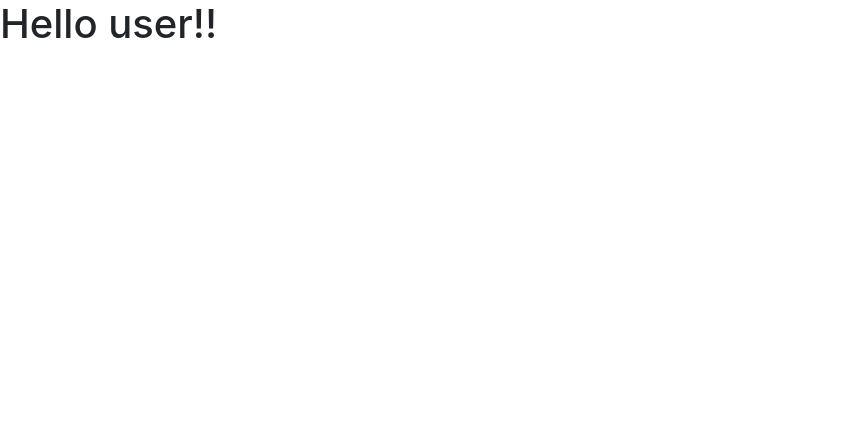
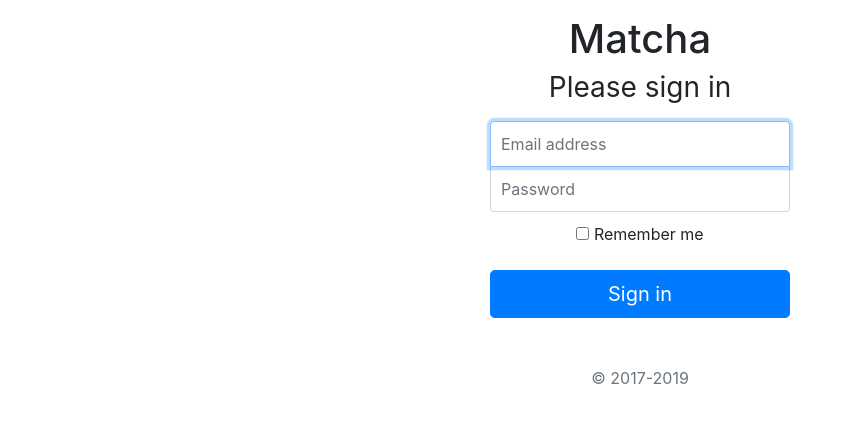
Before and after one commit to kaysiz/matcha-wtc, a Flask app: page / in a window 1280 px wide. Shown: the top 423 px of the page, without its empty margins (0-854 px from the left). Run offline with Flask 2, Linux system fonts and the light colour scheme; some libraries are stand-ins or nearby versions.

Commit message:
Initial commit

```diff
--- a/app/__init__.py
+++ b/app/__init__.py
@@ -1,5 +1,9 @@
 from flask import Flask
+from flask_pymongo import PyMongo
 
 app = Flask(__name__)
+app.config["MONGO_URI"] = "mongodb://kaysiz:UwSJK1rAMao12tqE@matcha-6rlvv.mongodb.net/test?retryWrites=true&w" \
+                          "=majority "
+mongo = PyMongo(app)
 
 from app.views import views, user_views
--- a/app/templates/public/index.html
+++ b/app/templates/public/index.html
@@ -1,5 +1,52 @@
 {% extends 'base.html' %}
 
 {% block body %}
-  <h1 class="heading">Hello world!!</h1>
+  <style>
+    .form-signin {
+      width: 100%;
+      max-width: 330px;
+      padding: 15px;
+      margin: auto;
+    }
+    .form-signin .checkbox {
+      font-weight: 400;
+    }
+    .form-signin .form-control {
+      position: relative;
+      box-sizing: border-box;
+      height: auto;
+      padding: 10px;
+      font-size: 16px;
+    }
+    .form-signin .form-control:focus {
+      z-index: 2;
+    }
+    .form-signin input[type="email"] {
+      margin-bottom: -1px;
+      border-bottom-right-radius: 0;
+      border-bottom-left-radius: 0;
+    }
+    .form-signin input[type="password"] {
+      margin-bottom: 10px;
+      border-top-left-radius: 0;
+      border-top-right-radius: 0;
+    }
+  </style>
+  <div class="text-center">
+    <form class="form-signin">
+      <h1>Matcha</h1>
+      <h1 class="h3 mb-3 font-weight-normal">Please sign in</h1>
+      <label for="inputEmail" class="sr-only">Email address</label>
+      <input type="email" id="inputEmail" class="form-control" placeholder="Email address" required autofocus>
+      <label for="inputPassword" class="sr-only">Password</label>
+      <input type="password" id="inputPassword" class="form-control" placeholder="Password" required>
+      <div class="checkbox mb-3">
+        <label>
+          <input type="checkbox" value="remember-me"> Remember me
+        </label>
+      </div>
+      <button class="btn btn-lg btn-primary btn-block" type="submit">Sign in</button>
+      <p class="mt-5 mb-3 text-muted">&copy; 2017-2019</p>
+    </form>
+  </div>
 {% endblock %}
--- a/app/views/user_views.py
+++ b/app/views/user_views.py
@@ -1,4 +1,4 @@
-from app import app
+from app import app, mongo
 
 
 @app.route("/user/")
@@ -8,4 +8,6 @@ def user_dashboard():
 
 @app.route("/user/profile")
 def user_profile():
+    online_users = mongo.db.users.find({"online": True})
+    print(online_users)
     return "Hello world!!"
--- a/app/views/views.py
+++ b/app/views/views.py
@@ -4,7 +4,7 @@ from flask import render_template
 
 @app.route("/")
 def index():
-    return render_template('./user/index.html')
+    return render_template('./public/index.html')
 
 
 @app.route("/about")
```
Also changed, not shown: 2 other files.
